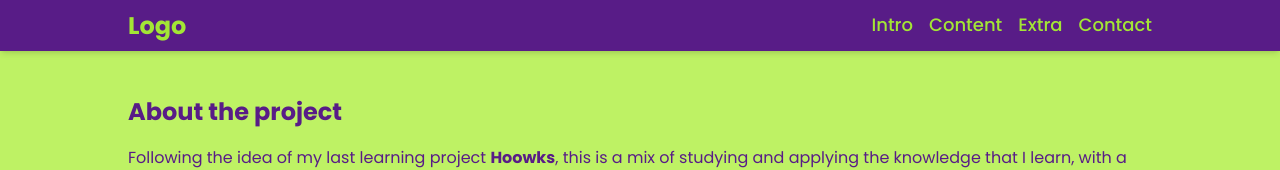
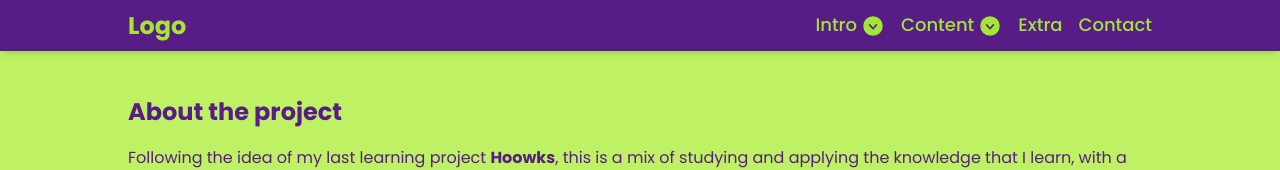
Before and after one commit to Bmullerc/promise-app, a React (Vite) app: page / in a window 1280 px wide. Shown: the top 170 px of the page. Built offline with nearby package versions, Linux system fonts and the light colour scheme.

Commit message:
Add Phosphor Icons

```diff
--- a/src/components/Navbar.tsx
+++ b/src/components/Navbar.tsx
@@ -1,4 +1,5 @@
 import { Menu, Transition } from '@headlessui/react'
+import { CaretCircleDown } from 'phosphor-react'
 import { Fragment } from 'react'
 
 export function Navbar() {
@@ -8,9 +9,10 @@ export function Navbar() {
       <ul className="flex justify-center gap-4 font-medium">
 
         <Menu>
-          <Menu.Button>
-            <a href="#intro" className="inline-block hover:text-purple-500 hover:-translate-y-1 transition-all duration-150 ease-in">Intro</a>
+          <a href="#intro" className="hover:text-purple-500 hover:-translate-y-1 transition-all duration-150 ease-in">Intro </a>
 
+          <Menu.Button className="-ml-3 hover:text-purple-500 hover:-translate-y-1 transition-all duration-150 ease-in">
+            <CaretCircleDown size={24} weight="fill" />
           </Menu.Button>
 
           <Transition
@@ -49,8 +51,10 @@ export function Navbar() {
 
         <Menu>
 
-          <Menu.Button>
-            <a href="#content" className="inline-block hover:text-purple-500 transition-all duration-150 ease-in hover:-translate-y-1">Content</a>
+          <a href="#content" className="inline-block hover:text-purple-500 transition-all duration-150 ease-in hover:-translate-y-1">Content</a>
+
+          <Menu.Button className="-ml-3 hover:text-purple-500 hover:-translate-y-1 transition-all duration-150 ease-in">
+            <CaretCircleDown size={24} weight="fill" />
           </Menu.Button>
 
           <Transition
```
